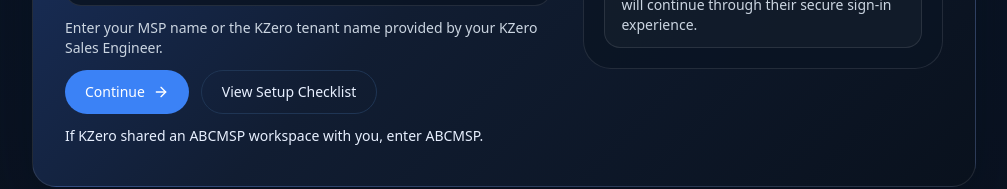
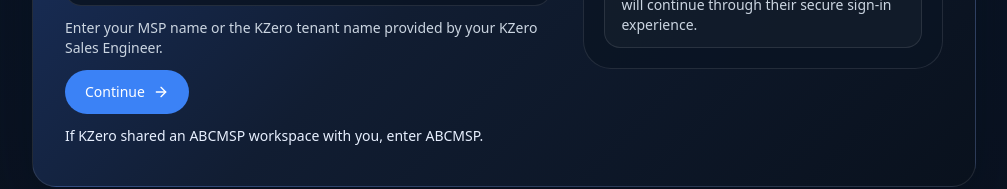
Before and after one commit to bekzero/onboarding-portal, a Next.js app: page /start in a window 1280 px wide. Shown: the part 500-689 px from the top of the page, without its empty margins (136-1143 px from the left). Built offline with nearby package versions, Linux system fonts and the light colour scheme.

Commit message:
Clean up checklist navigation

```diff
--- a/app/page.tsx
+++ b/app/page.tsx
@@ -53,9 +53,6 @@
                 <Link href="/start">
                   <Button>Start Onboarding</Button>
                 </Link>
-                <Link href="/demo/abcmsp-nfr">
-                  <Button variant="outline">View Setup Checklist</Button>
-                </Link>
               </div>
             </div>
 
--- a/app/start/page.tsx
+++ b/app/start/page.tsx
@@ -136,11 +136,6 @@
                     Continue
                     <ArrowRight className="ml-2 h-4 w-4" />
                   </Button>
-                  <Link href="/demo/abcmsp-nfr">
-                    <Button className="h-11 px-5" variant="outline">
-                      View Setup Checklist
-                    </Button>
-                  </Link>
                 </div>
                 <p className="text-sm text-blue-100/78">If KZero shared an ABCMSP workspace with you, enter ABCMSP.</p>
                 {error ? <p className="text-sm text-amber-200">{error}</p> : null}
--- a/components/internal-dashboard.tsx
+++ b/components/internal-dashboard.tsx
@@ -786,10 +786,17 @@
               </p>
             </div>
           </div>
+          <div className="flex flex-wrap gap-3">
+            <Link href="/">
+              <Button className="h-10 px-4" variant="outline">
+                Back to Main Page
+              </Button>
+            </Link>
             <Button className="h-10 px-4" onClick={openEnroll}>
               <PlusCircle className="mr-2 h-4 w-4" />
               Enroll MSP
             </Button>
+          </div>
         </div>
 
         {isLoading ? (
```
Lines whose indentation alone changed are shown as unchanged.
